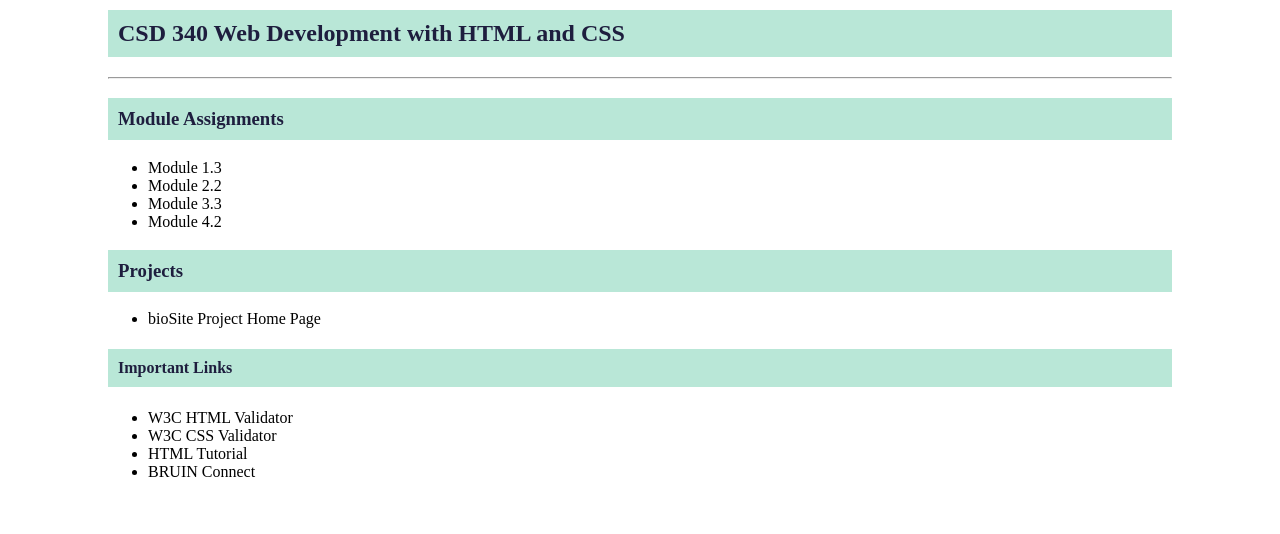
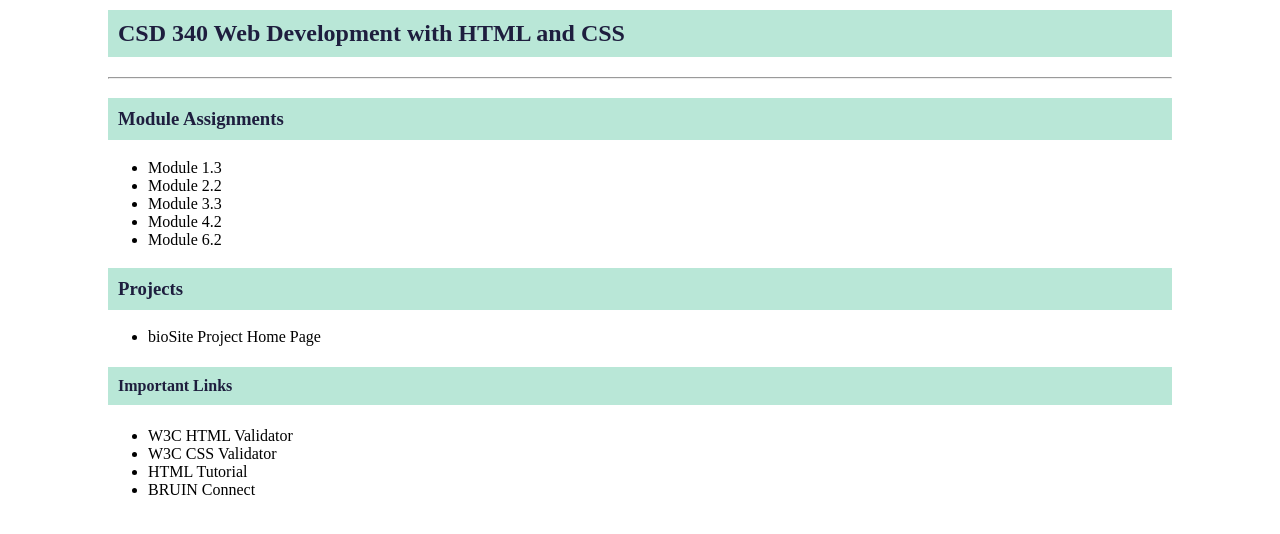
Before and after one commit to manoogi/csd-340, a plain HTML site: page index.html in a window 1280 px wide. Shown: the part 118-652 px from the top of the page. Drawn offline with Linux system fonts and the light colour scheme.

Commit message:
Update index.html

```diff
--- a/index.html
+++ b/index.html
@@ -21,6 +21,8 @@
 		<li><a href="module-2/richey_mod2_2">Module 2.2</a></li>
 		<li><a href="module-3/richey_mod3_3">Module 3.3</a></li>
 		<li><a href="module-4/richey_mod4_2">Module 4.2</a></li>
+		<li><a href="module-4/richey_mod6_2">Module 6.2</a></li>
+
 	</ul>
 	<h3>Projects</h3>
 	<ul>
```
